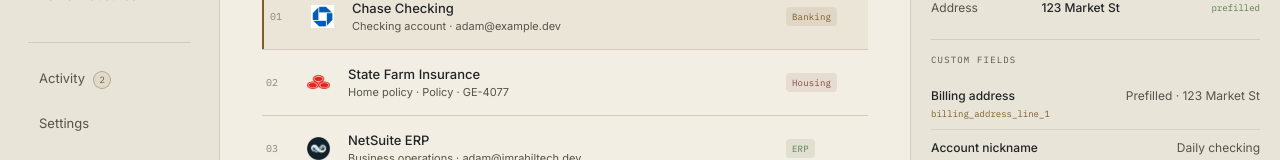
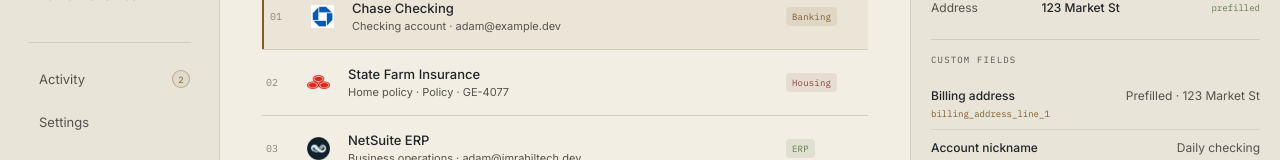
Before and after one commit to Baine-Industries/agent-login-design-lab, a React (Vite) app in the folder prototype/: page / in a window 1280 px wide. Shown: the part 394-554 px from the top of the page. Built offline with nearby package versions, Linux system fonts and the light colour scheme.

Commit message:
Align Activity badge right

```diff
--- a/prototype/src/App.jsx
+++ b/prototype/src/App.jsx
@@ -356,7 +356,7 @@
       <div className="nav-rule" />
       <button className="nav-link nav-link--quiet" onClick={onActivity} aria-label={`Activity, ${activityCount} unresolved actions`}>
         <Icon name="ph-activity" />
-        <span>Activity{activityCount > 0 && <span className="nav-badge"> {activityCount}</span>}</span>
+        <span className="nav-link__label">Activity{activityCount > 0 && <span className="nav-badge">{activityCount}</span>}</span>
       </button>
       <button className="nav-link nav-link--quiet" onClick={onSettings}>
         <Icon name="ph-gear-six" />
--- a/prototype/src/styles.css
+++ b/prototype/src/styles.css
@@ -43,7 +43,8 @@
 .nav-link.is-active { background: var(--panel); border-color: var(--hairline); box-shadow: 0 1px 2px rgba(33, 37, 40, .04); }
 .nav-link.is-active::before { content: ""; width: 2px; height: 18px; margin-left: -11px; border-radius: 2px; background: var(--gold); }
 .nav-link span:nth-child(2) { flex: 1; }
-.nav-badge { display: inline-grid; min-width: 18px; height: 18px; place-items: center; margin-left: 8px; padding: 0 5px; border: 1px solid rgba(125, 93, 40, .4); border-radius: 999px; background: var(--surface); color: var(--gold); font-family: var(--mono); font-size: 9px; line-height: 1; }
+.nav-link__label { display: flex; align-items: center; justify-content: space-between; min-width: 0; }
+.nav-badge { display: inline-grid; min-width: 18px; height: 18px; place-items: center; margin-left: 12px; padding: 0 5px; border: 1px solid rgba(125, 93, 40, .4); border-radius: 999px; background: var(--surface); color: var(--gold); font-family: var(--mono); font-size: 9px; line-height: 1; }
 .nav-link--quiet { color: var(--ink-muted); }
 .space-group { display: grid; gap: 4px; margin-top: 24px; }
 .space-group__head { display: flex; align-items: center; justify-content: space-between; padding: 0 10px 7px; color: var(--ink-faint); font-size: calc(9px * var(--type-scale)); }
```
